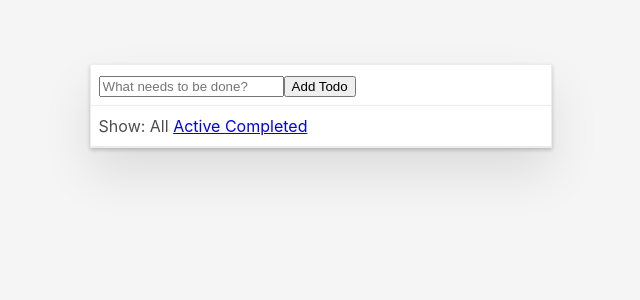
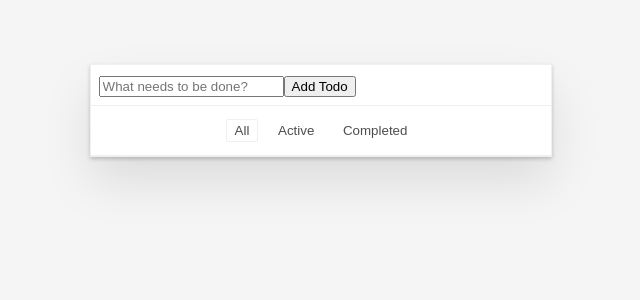
Before and after one commit to satyamyadav/react-redux-todo, a React app: page / in a window 1280 px wide. Shown: the top 300 px of the page, without its empty margins (319-959 px from the left). Built offline with nearby package versions, Linux system fonts and the light colour scheme.

Commit message:
feat: adds footer design

```diff
--- a/src/components/Footer.js
+++ b/src/components/Footer.js
@@ -8,7 +8,6 @@ import { VisibilityFilters } from '../store/actions';
 
 const Footer = () => (
   <div className="Footer">
-    <span>Show: </span>
     <FilterLinks filter={VisibilityFilters.SHOW_ALL}>All </FilterLinks>
     <FilterLinks filter={VisibilityFilters.SHOW_ACTIVE}>Active </FilterLinks>
     <FilterLinks filter={VisibilityFilters.SHOW_COMPLETED}>Completed </FilterLinks>
--- a/src/components/Link.js
+++ b/src/components/Link.js
@@ -7,21 +7,14 @@ import React from 'react';
 import PropTypes from 'prop-types';
 
 const Link = ({ children, onClick, active }) => {
-  if (active) {
-    return (<span>{children}</span>)
-  }
 
   return (
-    <a
-      href=" "
-      onClick={e => {
-        e.preventDefault();
-        onClick();
-      }
-      }
+    <button
+      className={active ? 'Button Button--active' : 'Button'}
+      onClick={onClick}
     >
       {children}
-    </a>
+    </button>
   )
 };
 
--- a/src/sass/components.scss
+++ b/src/sass/components.scss
@@ -17,21 +17,22 @@
   }
   &-check {
     -webkit-appearance: none;
-    width: 18px;
-    height: 18px;
-    border: $border-width solid $border-color;
+    width: $size;
+    height: $size;
+    border: $border-width solid var(--dark-2);
     border-radius: 50%;
     display: inline-block;
     vertical-align: middle;
     margin-right: $size/3;
     position: relative;
     cursor: pointer;
+    text-align: center;
     &--done {
       &::before {
-        bottom: -15%;
         left: 20%;
         content: '\2713';
         color: var(--dark-2);
+        line-height: $size;
         position: absolute;
       }
     }
@@ -44,6 +45,7 @@
 
 .Footer {
   @include item();
+  text-align: center;
 }
 
 .Card {
@@ -52,3 +54,19 @@
   border: $border-width solid $border-color;
   box-shadow: 0 2px 4px 0 rgba(0, 0, 0, 0.2), 0 25px 50px 0 rgba(0, 0, 0, 0.1)
 }
+
+.Button {
+  outline: none;
+  color: inherit;
+  margin: $size/3;
+  padding: $size/6 $size/2;
+  text-decoration: none;
+  border: 1px solid transparent;
+  border-radius: $size/8;
+  background: transparent;
+  cursor: pointer;
+  &--active, &:hover {
+    border-color: $border-color;
+    transition: ease all 0.5s;
+  }
+}
--- a/src/sass/variables.scss
+++ b/src/sass/variables.scss
@@ -9,7 +9,7 @@
   --theme-bg: #a5a5a5;
   --dark-1: #181818;
   --dark-2: #a5a5a5;
-  --dark-3: #5151521c;
+  --dark-3: #efefef;
   --dark-4: #f5f5f5;
   --light: #fff;
   --font-size: 1rem;
@@ -26,7 +26,7 @@
   --theme-bg: #a5a5a5;
   --dark-1: #181818;
   --dark-2: #a5a5a5;
-  --dark-3: #5151521c;
+  --dark-3: #efefef;
   --dark-4: #f5f5f5;
   --font-size: 1rem;
 }
@@ -42,7 +42,7 @@
   --black: #070707;
   --dark-1: #181818;
   --dark-2: #a5a5a5;
-  --dark-3: #5151521c;
+  --dark-3: #efefef;
   --dark-4: #8d8d8d;
   --font-size: 1rem;
 }
```
